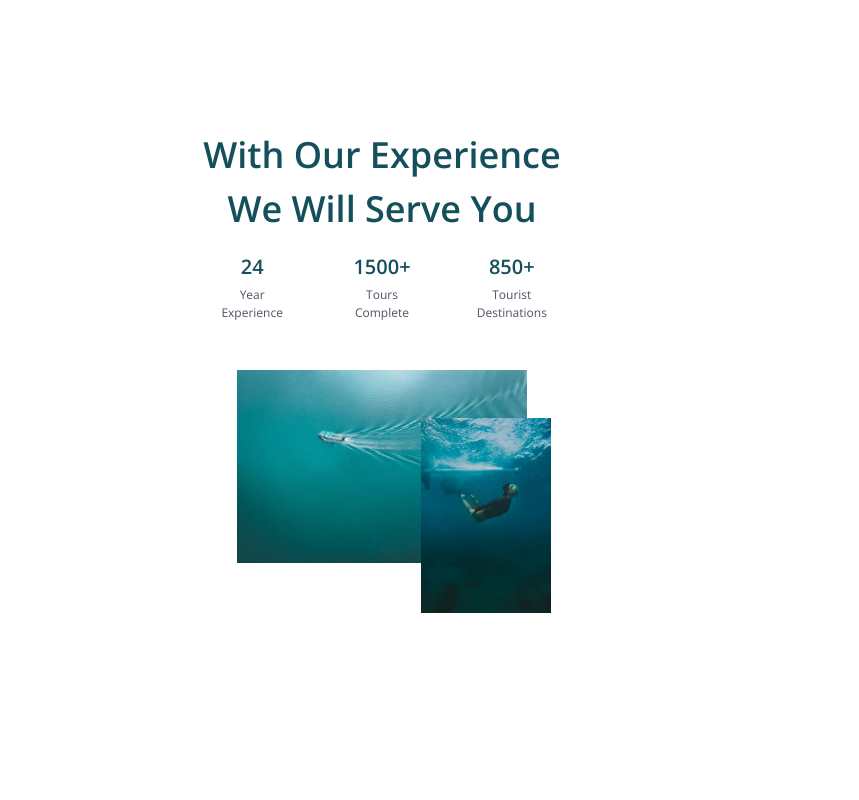
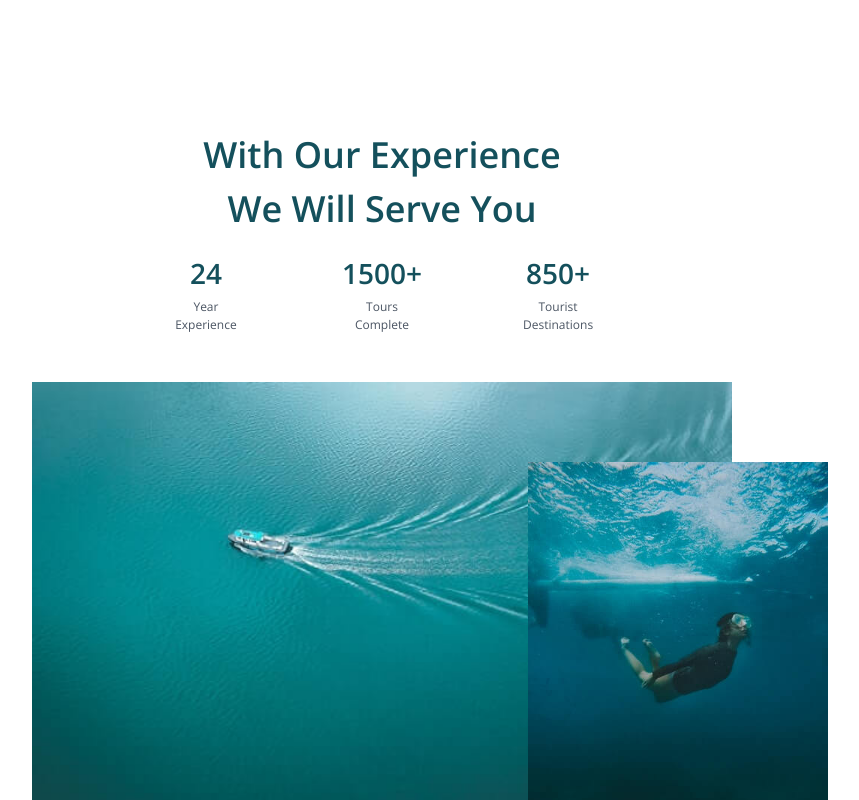
Before and after one commit to fajarfadillahh/travel-agency-react-tailwind, a React (Vite) app: page / in a window 1280 px wide. Shown: the part 2220-3020 px from the top of the page, without its empty margins (258-1117 px from the left). Built offline with nearby package versions, Linux system fonts and the light colour scheme.

Commit message:
responsive Experience

```diff
--- a/index.html
+++ b/index.html
@@ -2,8 +2,8 @@
 <html lang="en">
   <head>
     <meta charset="UTF-8" />
-    <link rel="icon" type="image/svg+xml" href="/public/assets/favicon.png" />
-    <link rel="apple-touch-icon" href="/public/assets/favicon.png" />
+    <link rel="icon" type="image/svg+xml" href="/assets/favicon.png" />
+    <link rel="apple-touch-icon" href="/assets/favicon.png" />
     <meta name="viewport" content="width=device-width, initial-scale=1.0" />
     <title>Responsive Travel Agency Website 🌊</title>
   </head>
--- a/src/parts/HomePage/Experience.jsx
+++ b/src/parts/HomePage/Experience.jsx
@@ -7,16 +7,16 @@ import ExperienceImg2 from "../../assets/images/experience2.jpg";
 export default function Experience() {
   return (
     <section className="experience section">
-      <div className="experience__container container grid justify-items-center gap-12">
+      <div className="experience__container container grid justify-items-center gap-12 xs:max-w-sm md:max-w-lg lg:max-w-2xl xl:max-w-5xl">
         <div className="experience__data text-center">
           <h1 className="experience__title section-title">
             With Our Experience <br />
             We Will Serve You
           </h1>
 
-          <div className="experience__group grid grid-cols-3 items-center gap-8">
+          <div className="experience__group grid grid-cols-3 items-center gap-8 md:gap-16 lg:gap-24">
             <div className="experience__content">
-              <h3 className="experience__content-number pb-1 text-[20px] font-semibold text-green-600">
+              <h3 className="experience__content-number pb-1 text-[20px] font-semibold text-green-600 lg:text-[24px] xl:text-[28px]">
                 24
               </h3>
               <p className="experience__content-text text-[12px] text-gray-600">
@@ -26,7 +26,7 @@ export default function Experience() {
             </div>
 
             <div className="experience__content">
-              <h3 className="experience__content-number pb-1 text-[20px] font-semibold text-green-600">
+              <h3 className="experience__content-number pb-1 text-[20px] font-semibold text-green-600 lg:text-[24px] xl:text-[28px]">
                 1500+
               </h3>
               <p className="experience__content-text text-[12px] text-gray-600">
@@ -36,7 +36,7 @@ export default function Experience() {
             </div>
 
             <div className="experience__content">
-              <h3 className="experience__content-number pb-1 text-[20px] font-semibold text-green-600">
+              <h3 className="experience__content-number pb-1 text-[20px] font-semibold text-green-600 lg:text-[24px] xl:text-[28px]">
                 850+
               </h3>
               <p className="experience__content-text text-[12px] text-gray-600">
@@ -51,12 +51,12 @@ export default function Experience() {
           <img
             src={ExperienceImg1}
             alt="experience img"
-            className="experience__img-1 w-[290px] pb-16"
+            className="experience__img-1 w-[290px] pb-16 xs:w-[330px] md:w-[400px] lg:w-[480px] xl:w-[700px]"
           />
           <img
             src={ExperienceImg2}
             alt="experience img"
-            className="experience__img-2 absolute -right-6 top-12 w-[130px]"
+            className="experience__img-2 absolute -right-6 top-12 w-[130px] xs:w-[160px] md:-right-12 md:w-[190px] lg:-right-16 lg:w-[210px] xl:-right-24 xl:top-20 xl:w-[300px]"
           />
         </div>
       </div>
```
